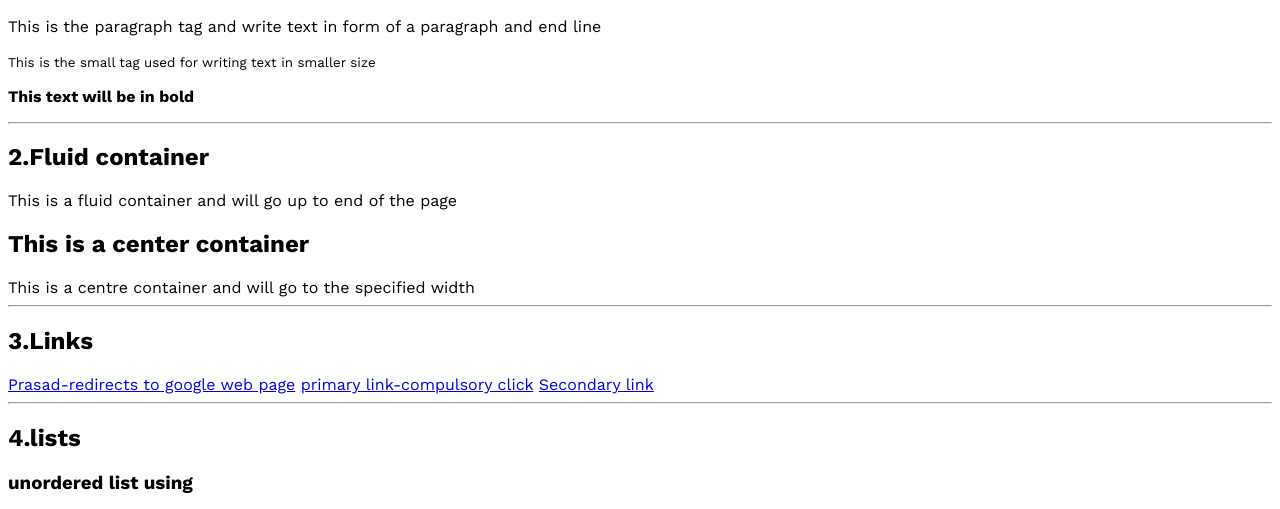
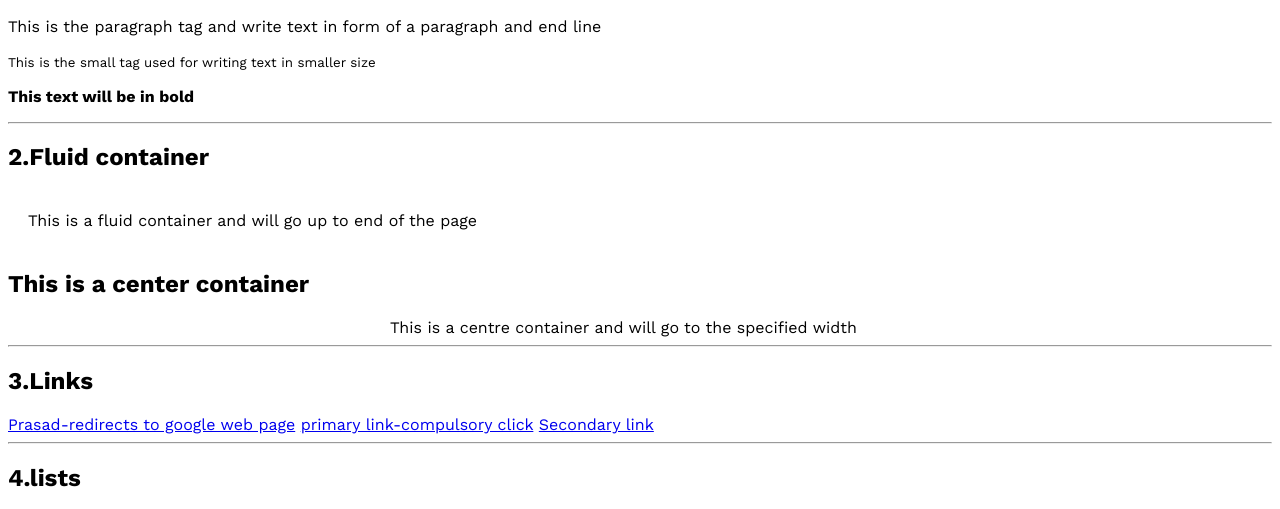
Before and after one commit to prasad-200/prasad_neogcamp, a plain HTML site: page component library/index.html in a window 1280 px wide. Shown: the part 278-787 px from the top of the page. Drawn offline with nearby package versions, Linux system fonts and the light colour scheme.

Commit message:
containers-fluid,centre

```diff
--- a/component library/index.html
+++ b/component library/index.html
@@ -26,10 +26,10 @@
 
     <hr>
     <h2>2.Fluid container</h2>
-      <div class="divi">This is a fluid container and will
+      <div class="container container-fluid">This is a fluid container and will
         go up to end of the page</div>
-    <h2 id="centre-container">This is a center container</h2>
-    <div>This is a centre container and will go to the
+    <h2>This is a center container</h2>
+    <div class="container-center">This is a centre container and will go to the
         specified width</div>
     </div>
     <hr>
--- a/component library/styles.css
+++ b/component library/styles.css
@@ -3,3 +3,12 @@
 body{
           font-family: "Work Sans", sans-serif;
         }
+
+        .container-center{
+          max-width:500px;
+          margin:auto;
+        }
+
+        .container-fluid{
+          padding: 20px;
+        }
```
